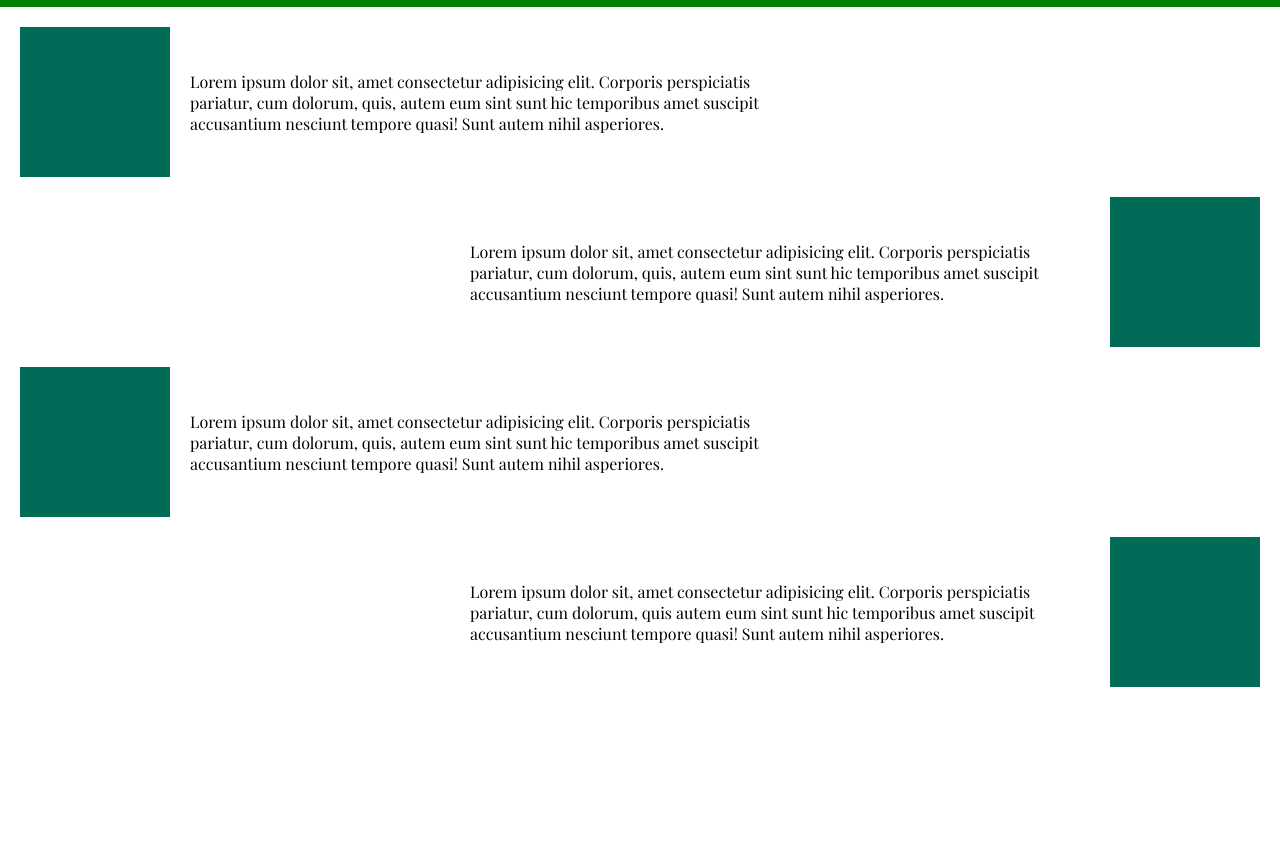
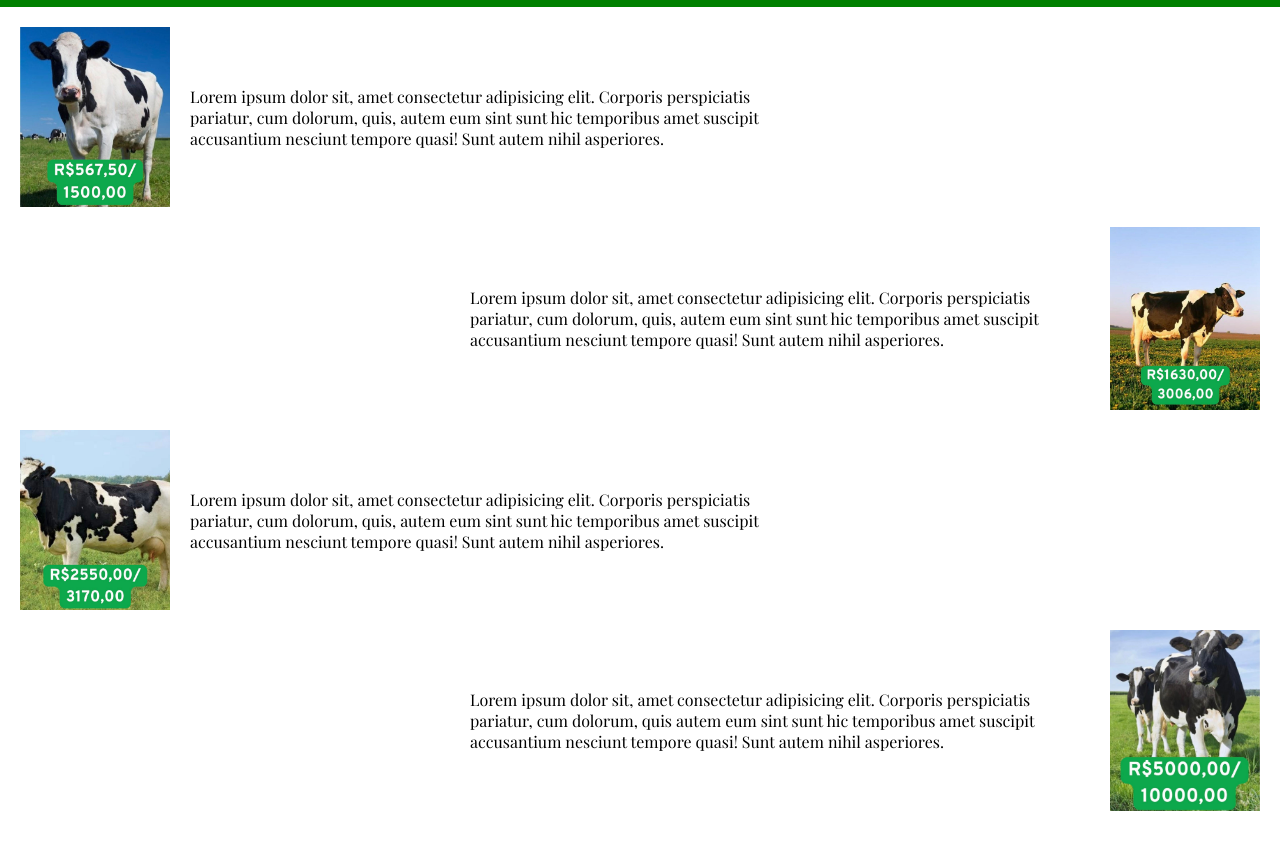
Before and after one commit to NoIdeia/Site_agrinho, a plain HTML site: page index.html in a window 1280 px wide. Shown: the part 57-906 px from the top of the page. Before the commit the page ends 800 px from the top, so only its background shows below. Drawn offline with nearby package versions, Linux system fonts and the light colour scheme; a web font is replaced by a local one.

Commit message:
Imagens Adicionadas

```diff
--- a/index.html
+++ b/index.html
@@ -22,7 +22,7 @@
     <main class="container">
 
         <section class="conteudo1">
-            <img src="exemple1.png" alt="Exemplo 1">
+            <img src="gado_facil.jpg" alt="Gado Facil">
             <p>Lorem ipsum dolor sit, amet consectetur adipisicing elit. Corporis perspiciatis pariatur, cum dolorum,
                 quis, autem eum sint sunt hic temporibus amet suscipit accusantium nesciunt tempore quasi! Sunt autem
                 nihil
@@ -30,7 +30,7 @@
         </section>
 
         <section class="conteudo2">
-            <img src="exemple2.png" alt="Exemplo 2">
+            <img src="gado_pecuaria.jpg" alt="Gado Pecuária">
             <p>Lorem ipsum dolor sit, amet consectetur adipisicing elit. Corporis perspiciatis pariatur, cum dolorum,
                 quis, autem eum sint sunt hic temporibus amet suscipit accusantium nesciunt tempore quasi! Sunt autem
                 nihil
@@ -38,7 +38,7 @@
         </section>
 
         <section class="conteudo3">
-            <img src="exemple3.png" alt="Exemplo 3">
+            <img src="gado_mf.jpg" alt="Gado MF">
             <p>Lorem ipsum dolor sit, amet consectetur adipisicing elit. Corporis perspiciatis pariatur, cum dolorum,
                 quis, autem eum sint sunt hic temporibus amet suscipit accusantium nesciunt tempore quasi! Sunt autem
                 nihil
@@ -46,7 +46,7 @@
         </section>
 
         <section class="conteudo4">
-            <img src="exemple4.png" alt="Exemplo 4">
+            <img src="gado_mercado.jpg" alt="Gado Mercado">
             <p>Lorem ipsum dolor sit, amet consectetur adipisicing elit. Corporis perspiciatis pariatur, cum dolorum,
                 quis
                 autem eum sint sunt hic temporibus amet suscipit accusantium nesciunt tempore quasi! Sunt autem nihil
```
Also changed, not shown: exemple1.png (deleted), exemple2.png (deleted), exemple3.png (deleted), exemple4.png (deleted).
